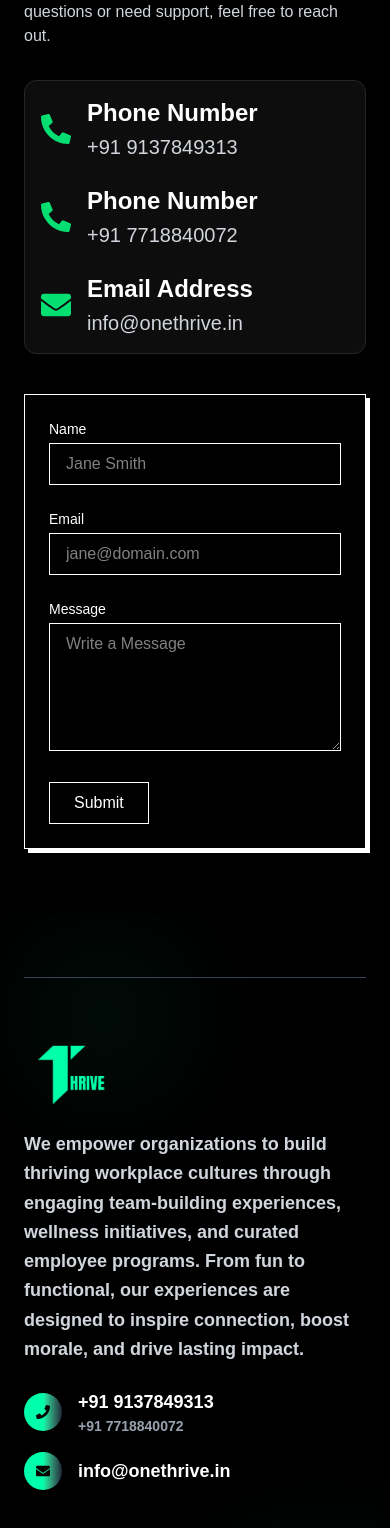
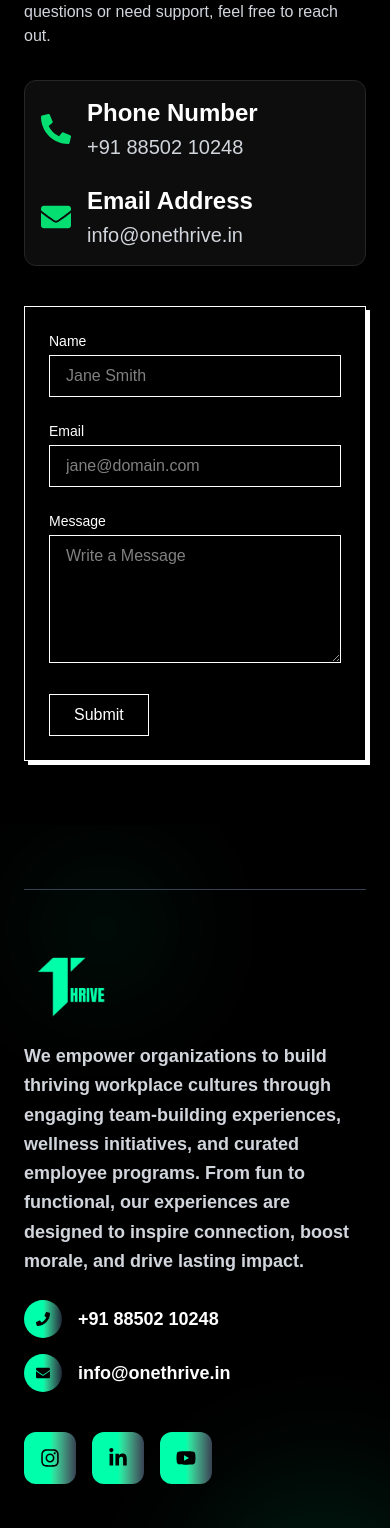
Before and after one commit to jaimeenbhagat/Onethrive-Website, a React (Vite) app: page /contact in a window 390 px wide. Shown: the part 280-1808 px from the top of the page. Built offline with nearby package versions, Linux system fonts and the light colour scheme; a web font is replaced by a local one.

Commit message:
Updated about and phone number

```diff
--- a/src/components/Footer.jsx
+++ b/src/components/Footer.jsx
@@ -94,8 +94,7 @@ const Footer = () => {
                   <FaPhone className="text-black text-sm" />
                 </div>
                 <div>
-                  <p className="font-bold text-lg">+91 9137849313</p>
-                  <p className="text-sm text-gray-400 font-semibold">+91 7718840072</p>
+                  <p className="font-bold text-lg">+91 88502 10248</p>
                 </div>
               </div>
 
--- a/src/pages/Contact.jsx
+++ b/src/pages/Contact.jsx
@@ -19,14 +19,7 @@ const Contact = () => {
             <FaPhoneAlt className="text-green-400 text-3xl" />
             <div>
               <p className="font-semibold text-2xl">Phone Number</p>
-              <p className="text-gray-300 pt-1">+91 9137849313</p>
-            </div>
-          </div>
-          <div className="flex items-center gap-4">
-            <FaPhoneAlt className="text-green-400 text-3xl" />
-            <div>
-              <p className="font-semibold text-2xl">Phone Number</p>
-              <p className="text-gray-300 pt-1">+91 7718840072</p>
+              <p className="text-gray-300 pt-1">+91 88502 10248</p>
             </div>
           </div>
           <div className="flex items-center gap-4">
```
Also changed, not shown: 1 other file (tests, documents, lock files or other folders).
